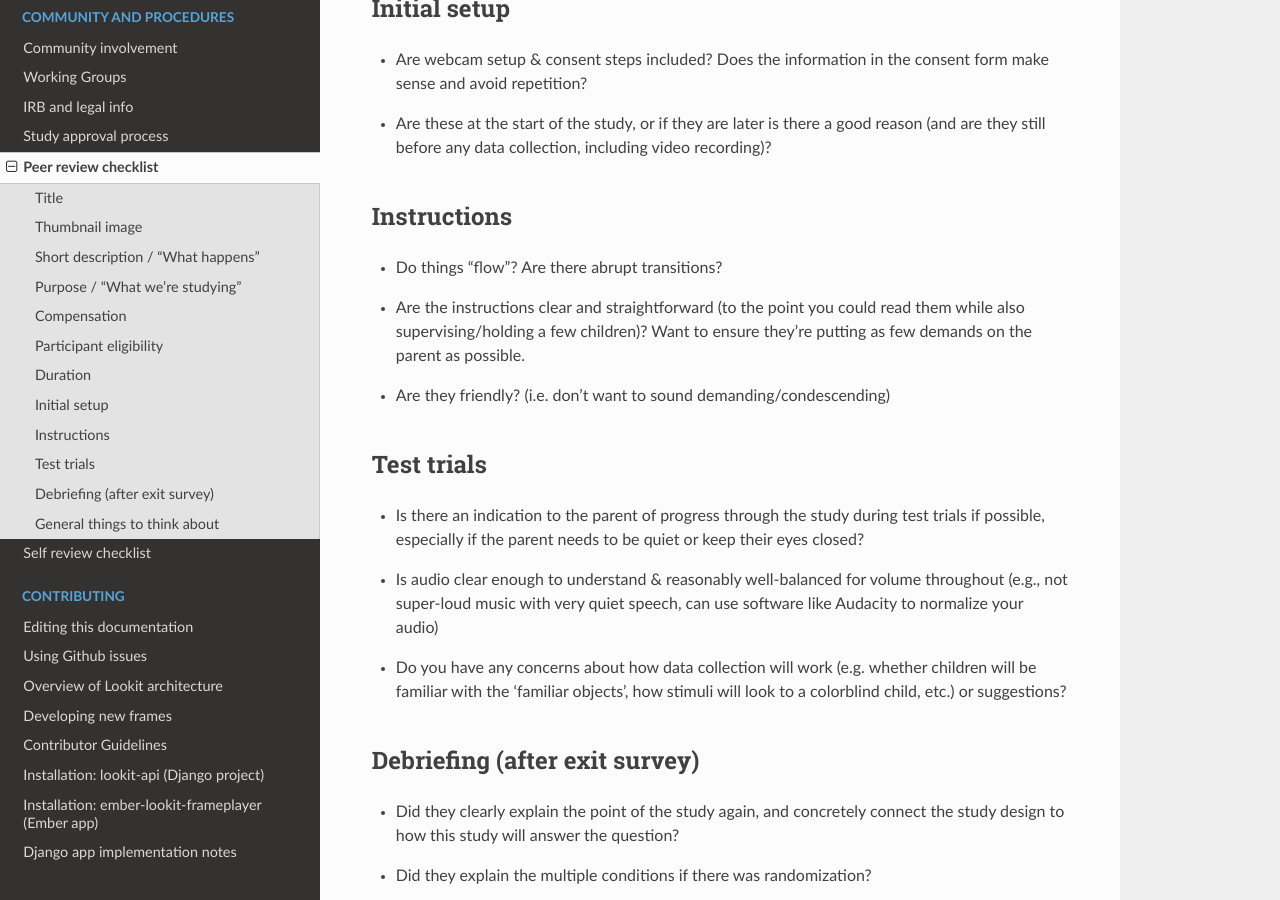
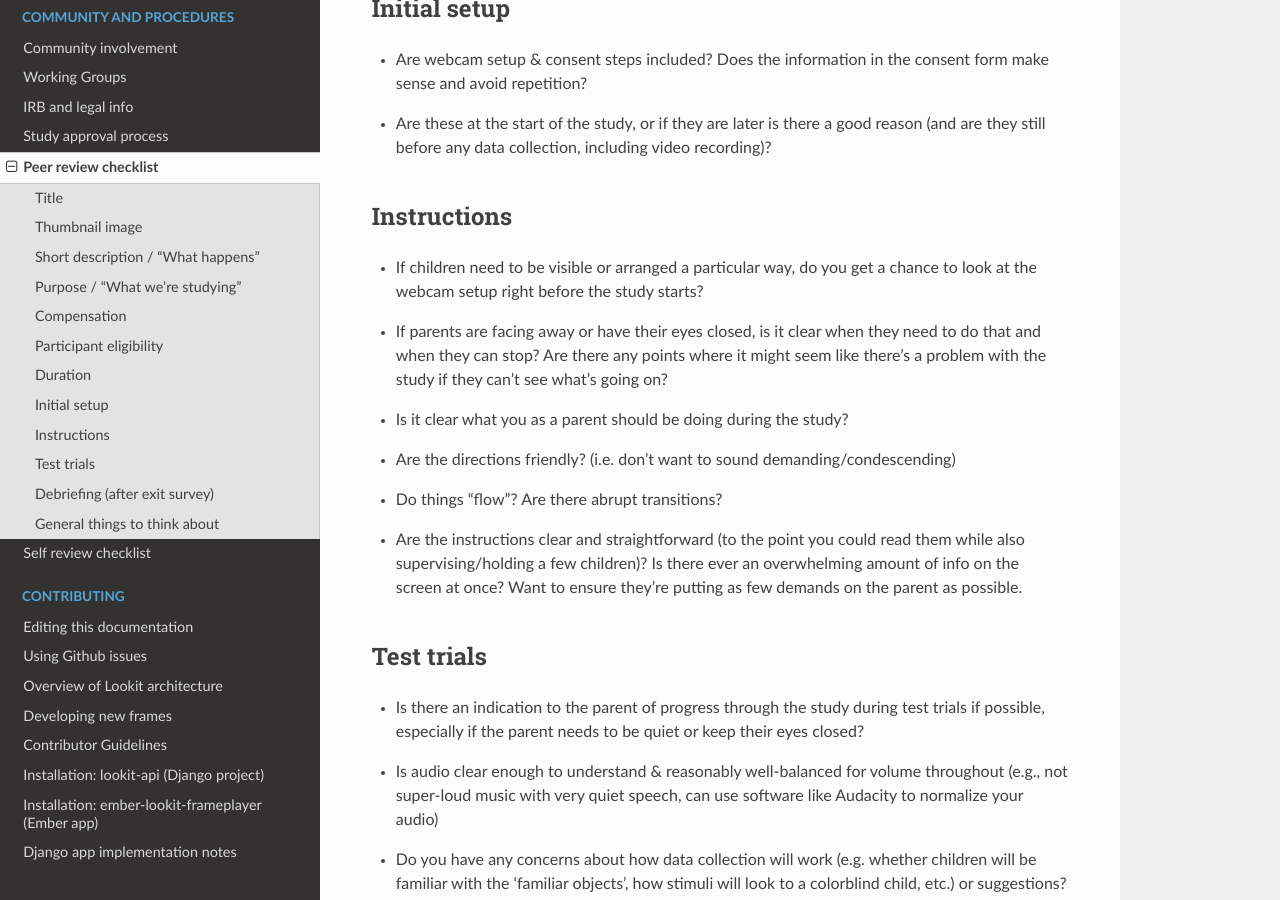
Before and after one commit to lookit/lookit-docs, a Sphinx documentation site: the page built from docs/source/community-study-review-checklists-peer.rst, in a window 1280 px wide and 900 px high, scrolled down 1936 px. Built offline with Sphinx 7.4.7 and the Read the Docs theme 2.0.0, drawn with Linux system fonts in a browser that asks for light colours.

Commit message:
update guidance on instructions in checklists

```diff
--- a/docs/source/community-study-review-checklists-peer.rst
+++ b/docs/source/community-study-review-checklists-peer.rst
@@ -96,11 +96,18 @@ Initial setup
 
 Instructions
 -----------------
+-  If children need to be visible or arranged a particular way, do you get a chance
+   to look at the webcam setup right before the study starts?
+-  If parents are facing away or have their eyes closed, is it clear when they need to do
+   that and when they can stop? Are there any points where it might seem like there's a
+   problem with the study if they can't see what's going on?
+-  Is it clear what you as a parent should be doing during the study?
+-  Are the directions friendly? (i.e. don’t want to sound demanding/condescending)
 -  Do things “flow”? Are there abrupt transitions?
 -  Are the instructions clear and straightforward (to the point you
-   could read them while also supervising/holding a few children)? Want
+   could read them while also supervising/holding a few children)? Is there ever an
+   overwhelming amount of info on the screen at once? Want
    to ensure they’re putting as few demands on the parent as possible.
--  Are they friendly? (i.e. don’t want to sound demanding/condescending)
 
 
 Test trials
```
Also changed, not shown: docs/source/community-study-review-checklists-self.rst (+9 -2 lines).
